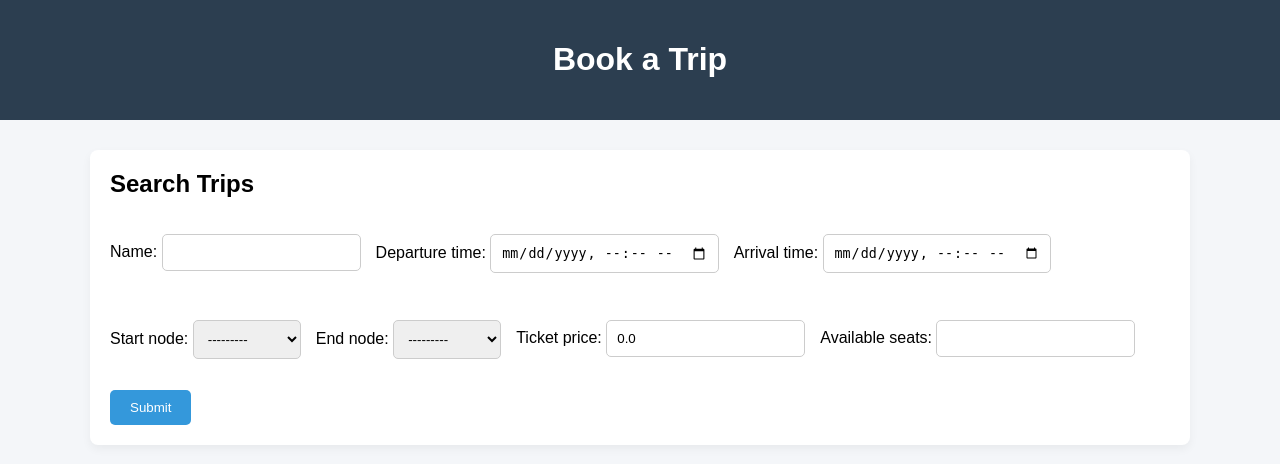
After one commit to Lazy-Pir8/Node-Based-Carpooling-System, a Django app: page /add_trip/ in a window 1280 px wide. The commit adds this page. Shown: the top 464 px of the page. Run offline with Django 5.2, Linux system fonts and the light colour scheme; data comes from the database, SQL or seed files in the repository.

Commit message:
Added Backlinks for the booking and adding trips

```diff
--- a/carpool/urls.py
+++ b/carpool/urls.py
@@ -21,6 +21,8 @@ from django.urls import include
 
 urlpatterns = [
     path('admin/', admin.site.urls),
+
+    path('trips/', include('trips.urls', namespace='trips')),
     path('', include('trips.urls')),
 
 ]
--- a/trips/admin.py
+++ b/trips/admin.py
@@ -4,6 +4,5 @@ from .models import Trip
 
 @admin.register(Trip)
 class TripAdmin(admin.ModelAdmin):
-    list_display = ('driver', 'start_node', 'end_node', 'max_passengers', 'departure_time', 'available_seats',
-    'max_passengers', 'departure_time', 'available_seats',)
-    search_fields = ('driver', 'start_node__point', 'end_node__point', )
+    list_display = ('name', 'start_node', 'end_node', 'ticket_price', 'departure_time', 'available_seats',)
+    search_fields = ('name', 'start_node__point', 'end_node__point', )
--- /dev/null
+++ b/trips/forms.py
@@ -0,0 +1,17 @@
+from django import forms
+from django.forms import ModelForm
+from .models import Trip
+
+class TripForm(ModelForm):
+    class Meta:
+        model = Trip
+        fields = ['name', 'departure_time','arrival_time' ,'start_node', 'end_node', 'ticket_price', 'available_seats']
+        widgets = {
+            'departure_time': forms.DateTimeInput(attrs={'type': 'datetime-local'}),
+            'arrival_time': forms.DateTimeInput(attrs={'type': 'datetime-local'}),
+            'start_node': forms.Select(attrs={'class': 'form-control'}),
+            'end_node': forms.Select(attrs={'class': 'form-control'}),
+            'driver': forms.TextInput(attrs={'class': 'form-control'}),
+            'max_passengers': forms.NumberInput(attrs={'class': 'form-control'}),
+            'available_seats': forms.NumberInput(attrs={'class': 'form-control'}),
+        }
--- a/trips/models.py
+++ b/trips/models.py
@@ -3,7 +3,7 @@ from django.db import models
 # Create your models here.
 
 class Trip(models.Model):
-    driver = models.CharField(max_length=100)
+    name = models.CharField(max_length=100)
     start_node = models.ForeignKey(
         'network.Node', related_name='start_node', on_delete=models.CASCADE
     )
@@ -11,6 +11,10 @@ class Trip(models.Model):
         'network.Node', related_name='end_node', on_delete=models.CASCADE
     )
 
-    max_passengers = models.IntegerField()
+
     departure_time = models.DateTimeField()
     available_seats = models.IntegerField()
+    arrival_time = models.DateTimeField(null=True, blank=True)
+    ticket_price = models.DecimalField(max_digits=10, decimal_places=2, default=0.00)
+    def __str__(self):
+        return f"{self.driver} - {self.start_node} to {self.end_node} at {self.departure_time}"
--- /dev/null
+++ b/trips/templates/trips/add_trip.html
@@ -0,0 +1,130 @@
+<!DOCTYPE html>
+<html lang="en">
+<head>
+    <meta charset="UTF-8">
+    <title>Book a Trip</title>
+    <meta name="viewport" content="width=device-width, initial-scale=1.0">
+
+    <style>
+        body {
+            font-family: Arial, sans-serif;
+            background: #f4f6f9;
+            margin: 0;
+            padding: 0;
+        }
+
+        header {
+            background: #2c3e50;
+            color: white;
+            padding: 20px;
+            text-align: center;
+        }
+
+        .container {
+            width: 90%;
+            max-width: 1100px;
+            margin: 30px auto;
+        }
+
+        .search-box {
+            background: white;
+            padding: 20px;
+            border-radius: 8px;
+            box-shadow: 0 4px 10px rgba(0,0,0,0.05);
+            margin-bottom: 30px;
+        }
+
+        .search-box h2 {
+            margin-top: 0;
+        }
+
+        .form-group {
+            display: flex;
+            flex-wrap: wrap;
+            gap: 15px;
+        }
+
+        .form-group input,
+        .form-group select {
+            flex: 1;
+            padding: 10px;
+            border-radius: 5px;
+            border: 1px solid #ccc;
+        }
+
+        .btn {
+            padding: 10px 20px;
+            background: #3498db;
+            color: white;
+            border: none;
+            border-radius: 5px;
+            cursor: pointer;
+            transition: 0.3s;
+        }
+
+        .btn:hover {
+            background: #2980b9;
+        }
+
+        .trip-card {
+            background: white;
+            padding: 20px;
+            border-radius: 8px;
+            margin-bottom: 20px;
+            box-shadow: 0 4px 10px rgba(0,0,0,0.05);
+            display: flex;
+            justify-content: space-between;
+            align-items: center;
+        }
+
+        .trip-info h3 {
+            margin: 0 0 5px 0;
+        }
+
+        .trip-info p {
+            margin: 3px 0;
+            color: #555;
+        }
+
+        .book-btn {
+            background: #27ae60;
+        }
+
+        .book-btn:hover {
+            background: #1e8449;
+        }
+
+        @media(max-width: 768px) {
+            .trip-card {
+                flex-direction: column;
+                align-items: flex-start;
+                gap: 15px;
+            }
+        }
+    </style>
+</head>
+<body>
+
+<header>
+    <h1>Book a Trip</h1>
+</header>
+
+<div class="container">
+
+    <!-- Search Section -->
+    <div class="search-box">
+        <h2>Search Trips</h2>
+        <form id="searchForm" action="{% url 'trips:add_trip' %}" method="POST">
+            <div class="form-group">
+
+                {% csrf_token %}
+                {{ form.as_p }}
+                <button type="submit" class="btn">Submit</button>
+
+            </div>
+        </form>
+
+</div>
+
+</body>
+</html>
--- a/trips/templates/trips/index.html
+++ b/trips/templates/trips/index.html
@@ -138,9 +138,9 @@
 <header>
     <h1>Carpool Connect</h1>
     <nav>
-        <a href="#">Home</a>
-        <a href="#">Find Ride</a>
-        <a href="#">Offer Ride</a>
+        <a href="{% url 'trips:index' %}">Home</a>
+        <a href="{% url 'trips:book_trip' %}">Find Ride</a>
+        <a href="{% url 'trips:add_trip' %}">Offer Ride</a>
         <a href="#">Login</a>
     </nav>
 </header>
--- a/trips/urls.py
+++ b/trips/urls.py
@@ -5,4 +5,6 @@ app_name = 'trips'
 
 urlpatterns = [
     path('', views.index, name='index'),
+    path('add_trip/', views.add_trip, name='add_trip'),
+    path('book_trip/', views.book_trip, name='book_trip'),
 ]
--- a/trips/views.py
+++ b/trips/views.py
@@ -1,6 +1,25 @@
 from django.shortcuts import render
-
+from .forms import TripForm
+from .models import Trip
 # Create your views here.
 
 def index(request):
     return render(request, 'trips/index.html')
+
+
+def add_trip(request):
+    if request.method == 'POST':
+        form = TripForm(request.POST)
+        if form.is_valid():
+            form.save()
+            return render(request, 'trips/index.html')
+    else:
+        form = TripForm()
+    return render(request, 'trips/add_trip.html', {"form": form})
+
+
+def book_trip(request):
+    trips = Trip.objects.all()
+    return render(request, 'trips/book_trip.html', {
+        "trips": trips
+    })
```
Also changed, not shown: trips/templates/trips/book_trip.html (added, +113 -0 lines), users/templates/users/login.html (added, +93 -0 lines), users/templates/users/register.html (added, +100 -0 lines), db.sqlite3, trips/migrations/0004_trip_arrival_time.py (added), trips/migrations/0005_trip_ticket_price.py (added), trips/migrations/0006_rename_driver_trip_name_remove_trip_max_passengers.py (added).
